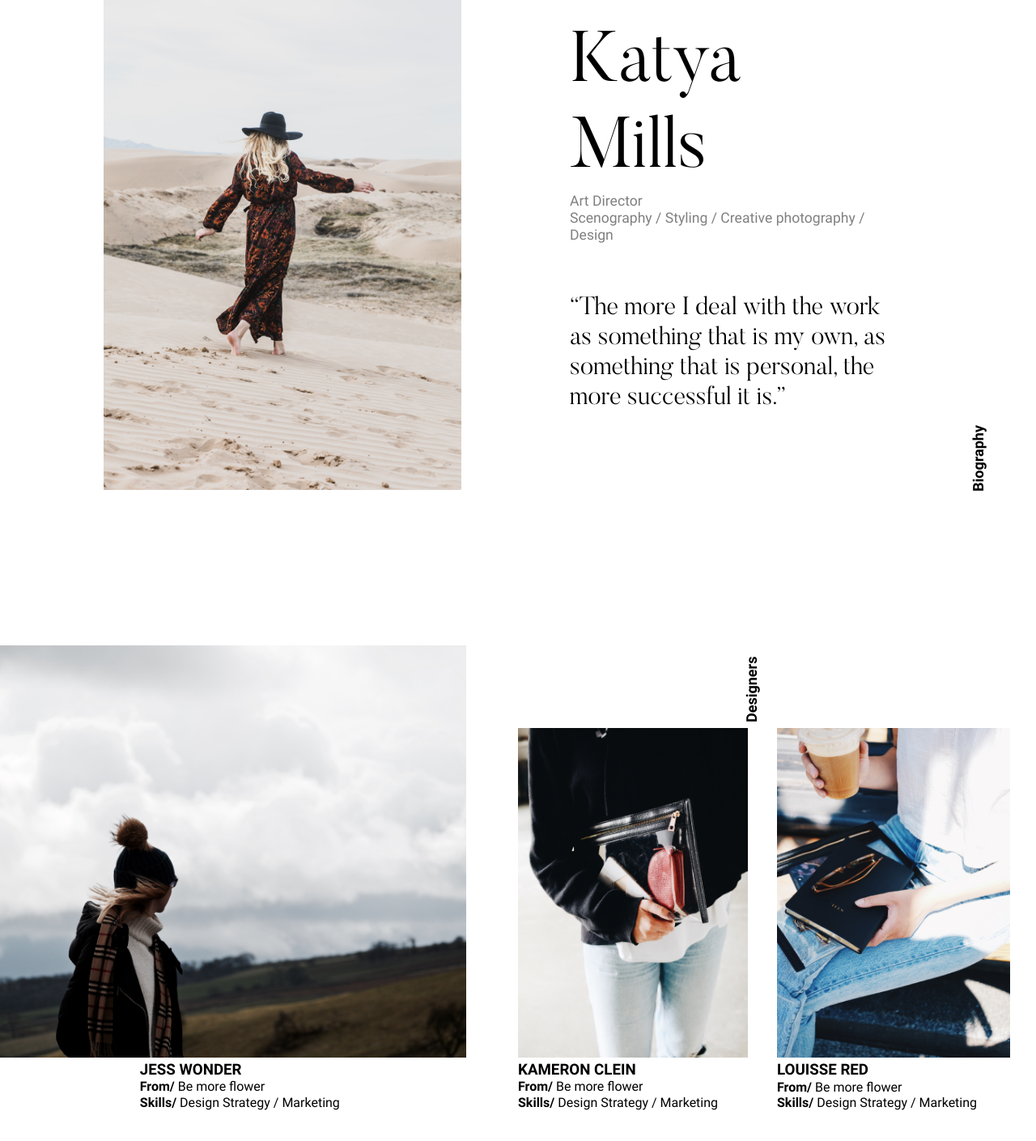
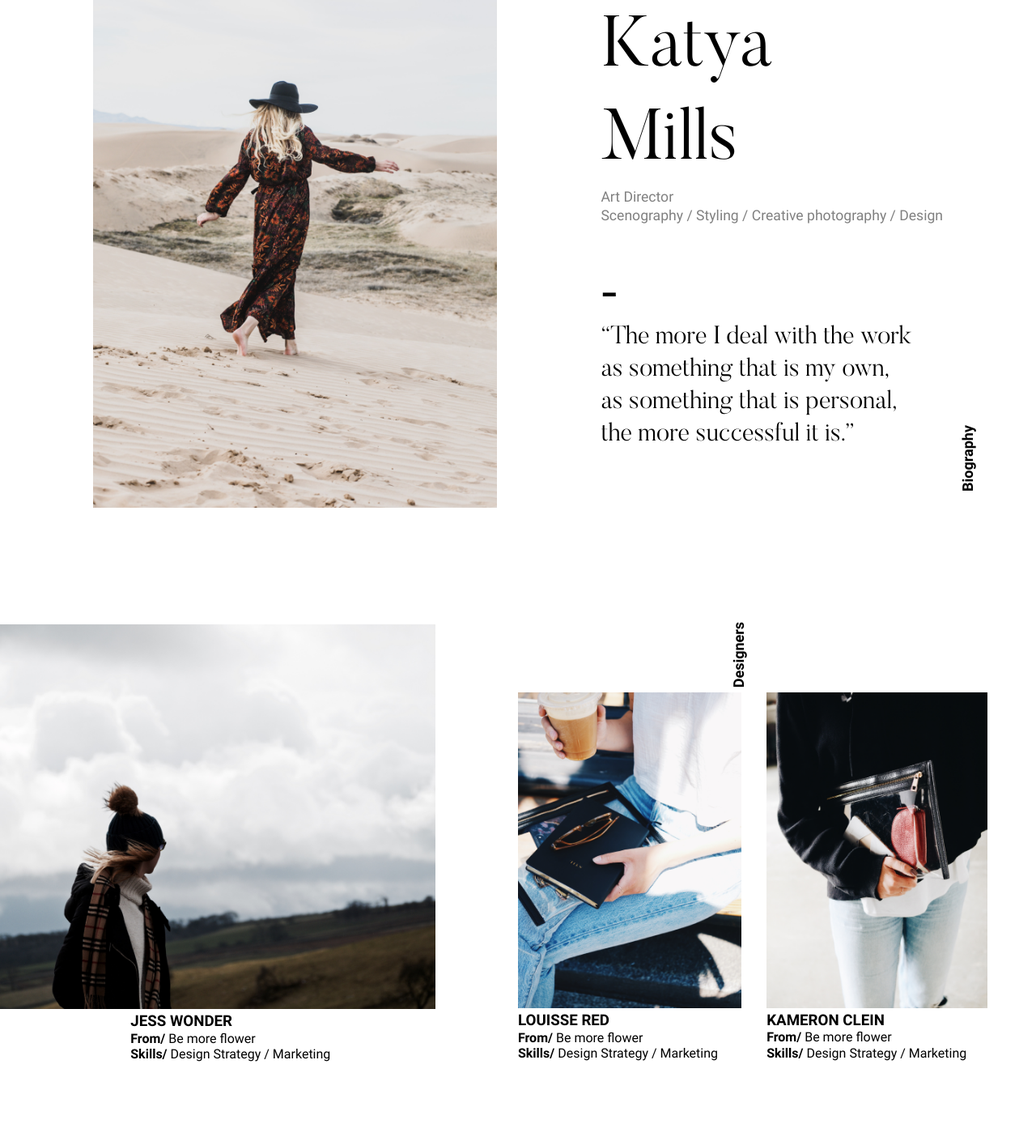
Before and after one commit to otus-learning/otus-css-illarionov, a plain HTML site: page index.html in a window 1280 px wide. Shown: the part 931-2340 px from the top of the page at 81% size. Drawn offline with Linux system fonts and the light colour scheme.

Commit message:
Change layout like figma picture

```diff
--- a/css/style.css
+++ b/css/style.css
@@ -8,6 +8,23 @@ html, body
 	background-color: white;
 	line-height: 1.2;
 }
+
+.maket
+{
+	background: url("../pic/maket.jpg") no-repeat center;
+	background-size: cover;
+	display: none;
+	height: 4559px;
+	left: 0;
+	margin: 0 auto;
+	opacity: 0.5;
+	position: absolute;
+	right: 0;
+	top: 0;
+	width: 1440px;
+	z-index: 2;
+}
+
 
 *
 {
@@ -47,7 +64,7 @@ h2
 
 .bg
 {
-	width: 74%;
+	/*width: 74%;*/
 	z-index: 0;
 	position: absolute;
 	left: 0%;
@@ -87,25 +104,26 @@ h2.logoInner
 {
 	display: inline-block;
 	height: 100%;
+	padding: 0 2% 0 9%;
 	width: 50%;
-	vertical-align: middle;
-	/*text-align: center;*/
-	padding: 4rem 4rem 4rem 10%;
 }
 
 .bioimg
 {
-	height: 100%;
+	width: 100%;
+	vertical-align: middle;
+	object-fit: contain;
+	max-height: 100%;
 }
 
 .biodiv
 {
-
 	display: inline-block;
 	font-size: 5.5rem;
+	line-height: 1.3;
+	padding: 5% 4% 0 8%;
 	width: 50%;
 	vertical-align: middle;
-	padding: 4rem 13% 4rem 4rem;
 }
 
 .bioh3
@@ -122,32 +140,46 @@ h2.logoInner
 	font-size: 0.2em;
 	font-weight: 500;
 }
+.biominus
+{
+	font-size: 0.7em;
+	margin-top: 8%;
+}
 
 .biobq
 {
 	font-family: 'Butler', serif;
 	font-size: 0.35em;
 	font-weight: 400;
-	margin-top: 2em;
+	width: 80%;
 }
 
 .hbio
 {
 	position: absolute;
-	right: 0;
-	bottom: 2.5rem;
+	right: 1%;
+	bottom: 5%;
 	transform: rotate(0.75turn);
 	transform-origin: top left;
 }
 
-figure.jess
+#designers:after
 {
-	float: left;
-	font-family: 'Roboto', sans-serif;
-	font-size: 1rem;
-	margin-top: 10%;
-	margin-bottom: 10%;
-	width: 45%;
+	content: " ";
+	clear: both;
+	display: table;
+}
+
+div.designers
+{
+	margin-top: 8%;
+}
+
+.designers-all.designers-jess
+{
+	margin-right: 8%;
+	margin-top: 0;
+	width: 42%;
 }
 
 img.designers
@@ -158,20 +190,19 @@ img.designers
 h2.designers
 {
 	position: absolute;
-	left: 67%;
-	top: 15%;
+	left: 69%;
+	top: 2%;
 	transform: rotate(0.75turn);
-	transform-origin: bottom right;
+	transform-origin: bottom;
 }
 
-figure.designers
+.designers-all
 {
-	float: right;
+	float: left;
 	font-family: 'Roboto', sans-serif;
 	font-size: 1rem;
-	margin-top: 18%;
-	margin-bottom: 10%;
-	width: 25%;
+	margin-top: 6.5%;
+	width: 24%;
 }
 
 img.louisse
@@ -193,8 +224,3 @@ figcaption.jess
 {
 	margin-left: 30%;
 }
-
-.clr
-{
-	clear: left;
-}
--- a/index.html
+++ b/index.html
@@ -7,6 +7,7 @@
 		<title>Mod Studio</title>
 	</head>
 	<body>
+		<div class="maket"></div>
 		<!-- основная часть страницы -->
 		<main>
 			<!-- меню в основной секции в отсутствие хедера -->
@@ -36,6 +37,7 @@
 						<h3 class="bioh3">Katya<br>Mills</h3>
 						<p class="biop">Art Director<br>
 						Scenography / Styling / Creative photography / Design</p>
+						<p class="biominus">-</p>
 						<blockquote class="biobq">“The more I deal with the work as something that is my own,
 						as something that is personal, the more successful it is.”</blockquote>
 					</div>
@@ -43,7 +45,8 @@
 				<!-- информационный блок -->
 				<section id="designers">
 					<h2 class="designers">Designers</h2>
-					<figure class="jess">
+					<div class="designers">
+						<figure class="designers-all designers-jess">
 							<img class="designers" src="pic/jess.png" alt="Jess Wonder Photo">
 							<figcaption class="jess">
 								<h3>JESS WONDER</h3>
@@ -51,7 +54,7 @@
 								<span class="sbold">Skills/</span> Design Strategy / Marketing</p>
 							</figcaption>
 						</figure>
-					<figure class="designers">
+						<figure class="designers-all">
 							<img class="louisse" src="pic/louisse.png" alt="Louisse Red Photo">
 							<figcaption>
 								<h3>LOUISSE RED</h3>
@@ -59,7 +62,7 @@
 								<span class="sbold">Skills/</span> Design Strategy / Marketing</p>
 							</figcaption>
 						</figure>
-					<figure class="designers">
+						<figure class="designers-all">
 							<img class="kameron" src="pic/cameron.png" alt="Kameron Clein Photo">
 							<figcaption>
 								<h3>KAMERON CLEIN</h3>
@@ -67,7 +70,7 @@
 								<span class="sbold">Skills/</span> Design Strategy / Marketing</p>
 							</figcaption>
 						</figure>
-					<div class="clr"></div>
+					</div>
 				</section>
 				<!-- информационный блок -->
 				<section id="testimonials" class="invisible">
```
Also changed, not shown: pic/maket.jpg (added). Lines whose indentation alone changed are shown as unchanged.
